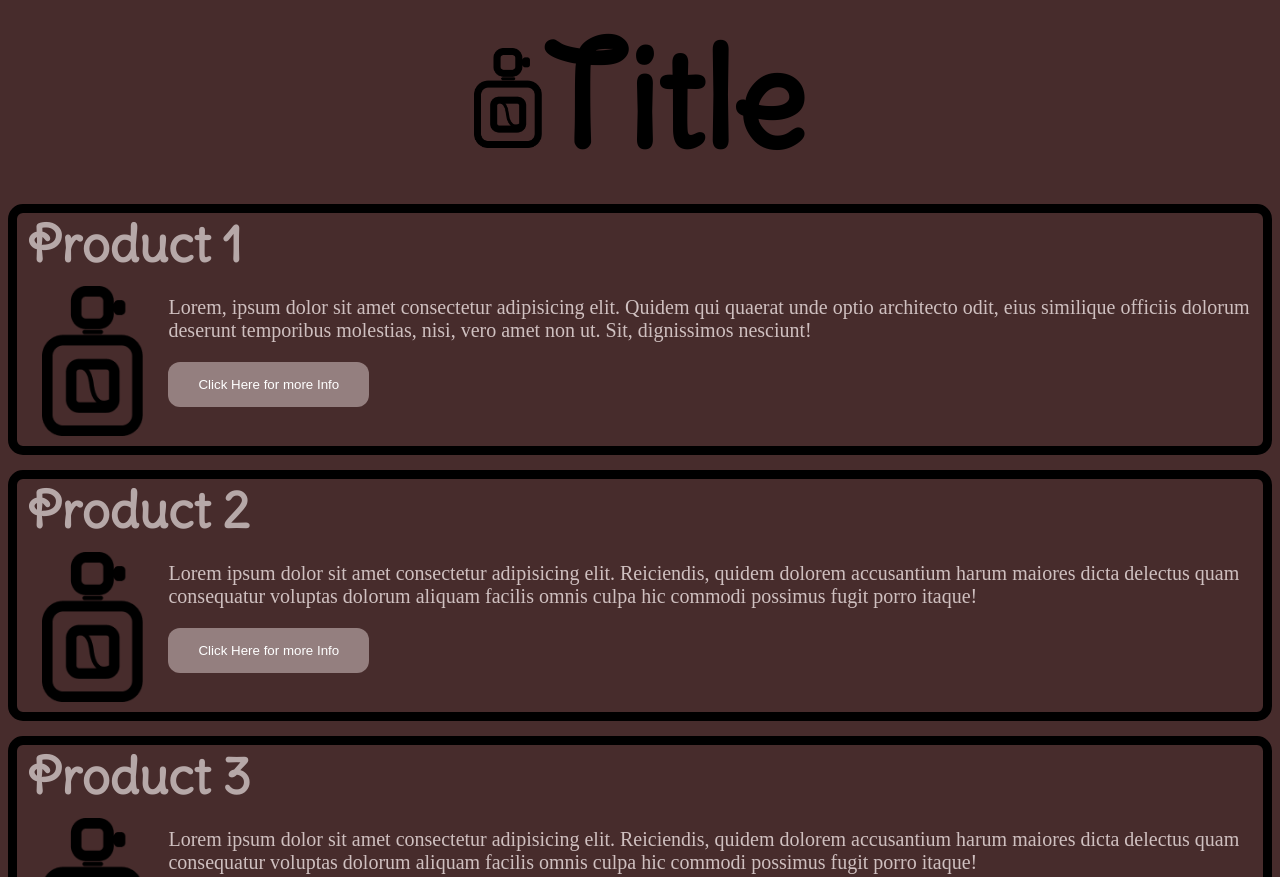
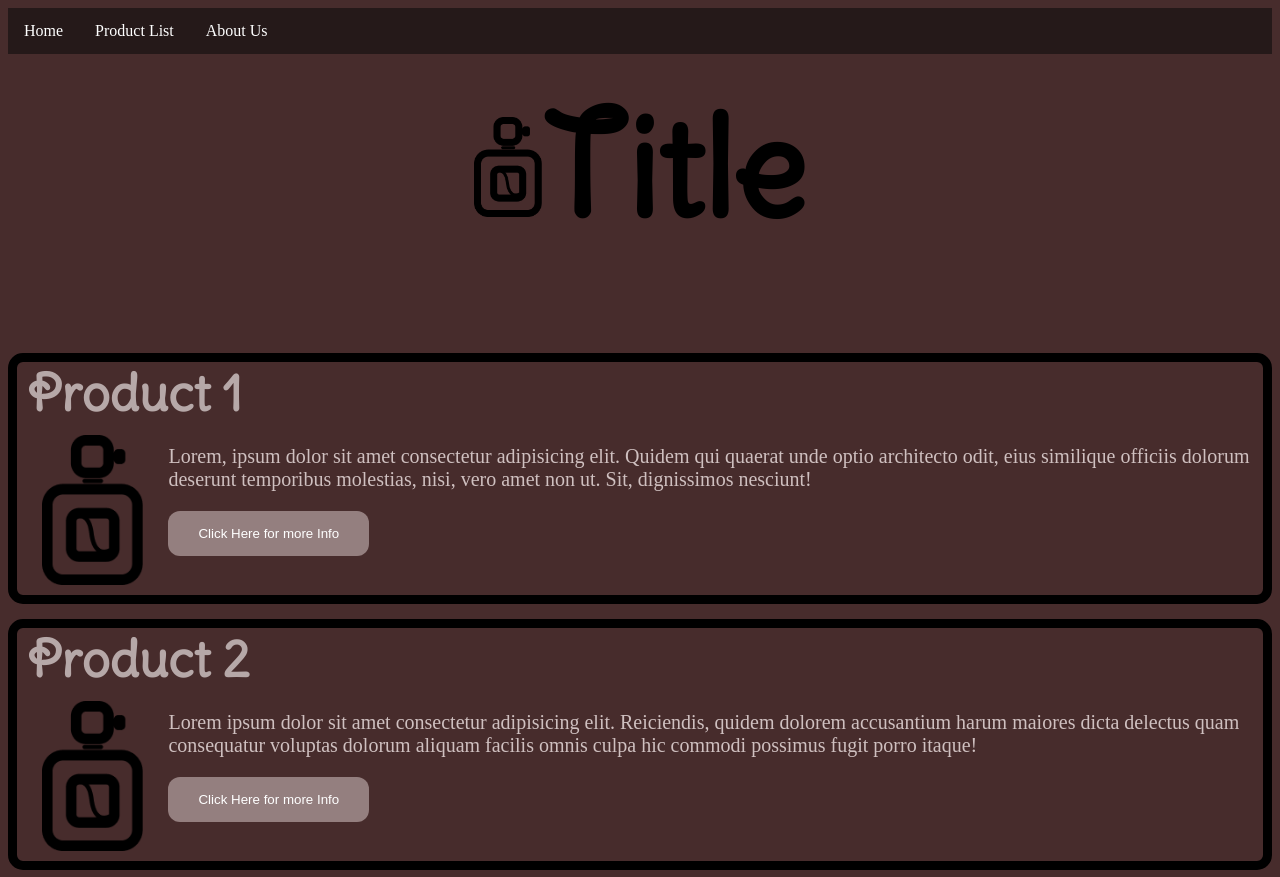
Before and after one commit to GasterZraggX/project-p5bk, a plain HTML site: page index.html in a window 1280 px wide. Shown: the top 877 px of the page. Drawn offline with Linux system fonts and the light colour scheme.

Commit message:
Add files via upload

```diff
--- a/index.html
+++ b/index.html
@@ -10,6 +10,11 @@
     <title>Title</title>
   </head>
   <body>
+    <ul>
+      <li><a href="index.html">Home</a></li>
+      <li><a>Product List</a></li>
+      <li><a>About Us</a></li>
+    </ul>
     <h1 style="text-align: center; font-size: 135px; font-family: 'deliusc'; cursor: pointer;" class="title">
       <a href="index.html"><img src="/Image/fav.png" alt="Logo" style="width: auto; height: 100px" /></a>Title</h1>
     <div class="col">
@@ -30,7 +35,7 @@
       <p>Lorem ipsum dolor sit amet consectetur adipisicing elit. Reiciendis, quidem dolorem accusantium harum maiores dicta delectus quam consequatur voluptas dolorum aliquam facilis omnis culpa hic commodi possimus fugit porro itaque!</p>
       <button>Click Here for more Info</button>
     </div>
-    <div class="row" style="margin-top: 75px;">
+    <div class="row" style="margin-top: 100px;">
       <div class="column" style="margin-left: 75px;">
         <img src="/Image/nafli.png" style="width:75%">
         <h5 style="text-align: left; font-size: 30px; margin-top: 5px; margin-left: 68px;">Khairun Nafli</h5>
--- a/mainpage.css
+++ b/mainpage.css
@@ -12,12 +12,33 @@
     font-family: 'amaticbold';
     src: url(/Font/Amatic-Bold.ttf);
 }
+ul {
+    list-style-type: none;
+    margin: 0;
+    padding: 0;
+    overflow: hidden;
+    background-color: rgb(37, 25, 25);
+}
+li {
+    float: left;
+}
+li a {
+    display: block;
+    color: white;
+    text-align: center;
+    padding: 14px 16px;
+    text-decoration: none;
+    cursor: pointer;
+}
+li a:hover {
+    background-color: #111;
+}
 body {
     background-color: rgb(71, 44, 44);
 }
 .title {
-    margin-top: 15px;
-    margin-bottom: 20px;
+    margin-top: 30px;
+    margin-bottom: 100px;
 }
 .col {
     border: 9px solid black;
@@ -65,10 +86,19 @@ button:hover {
     display: flex;
   }
 
-  .column {
+.column {
     flex: 33.33%;
     padding: 5px;
     border-radius: 50%;
     color: white;
     font-family: 'deliusc';
-  }
+}
+.custom-shape-divider-top-1644910944 {
+    position: absolute;
+    top: 0;
+    left: 0;
+    width: 100%;
+    overflow: hidden;
+    line-height: 0;
+    transform: rotate(180deg);
+}
```
